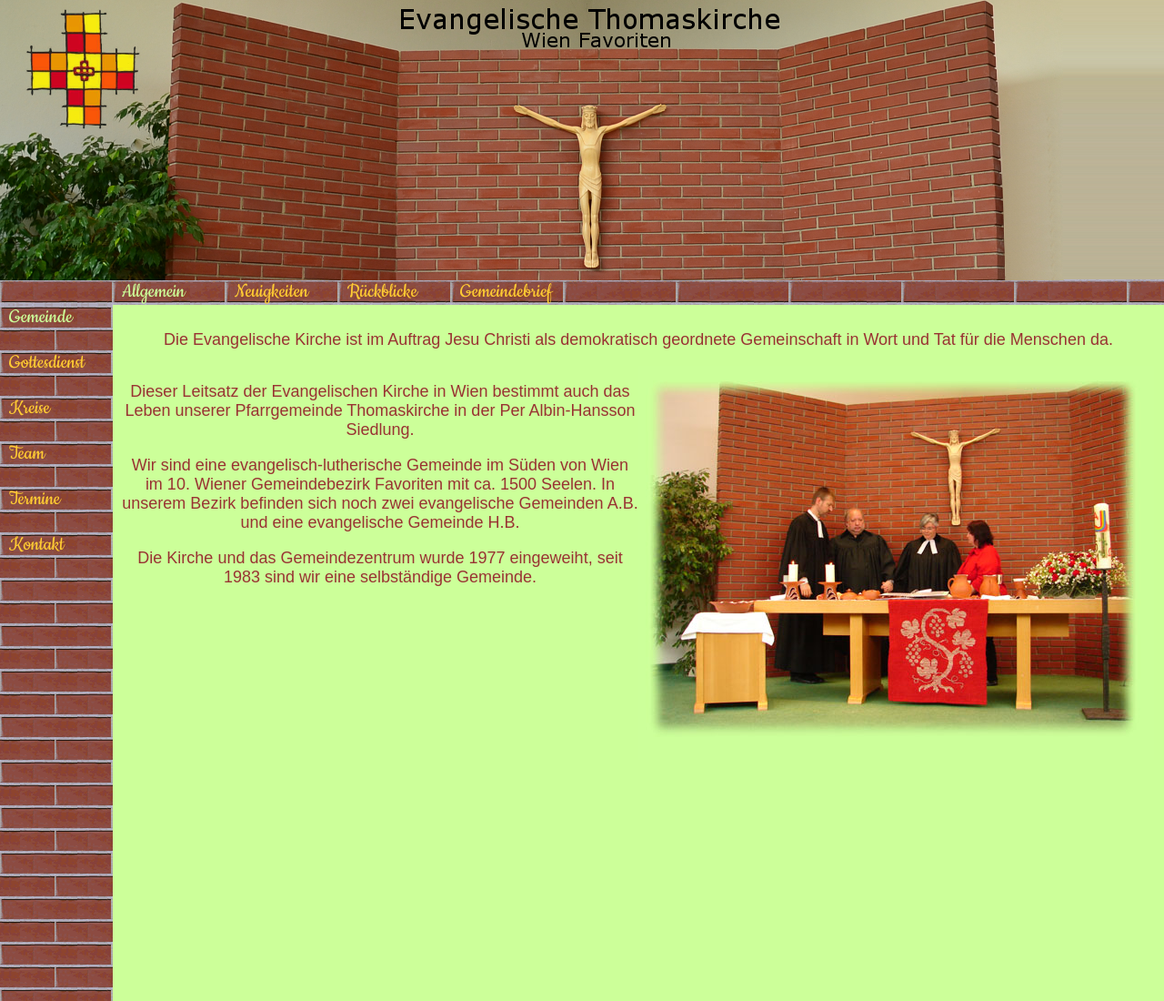
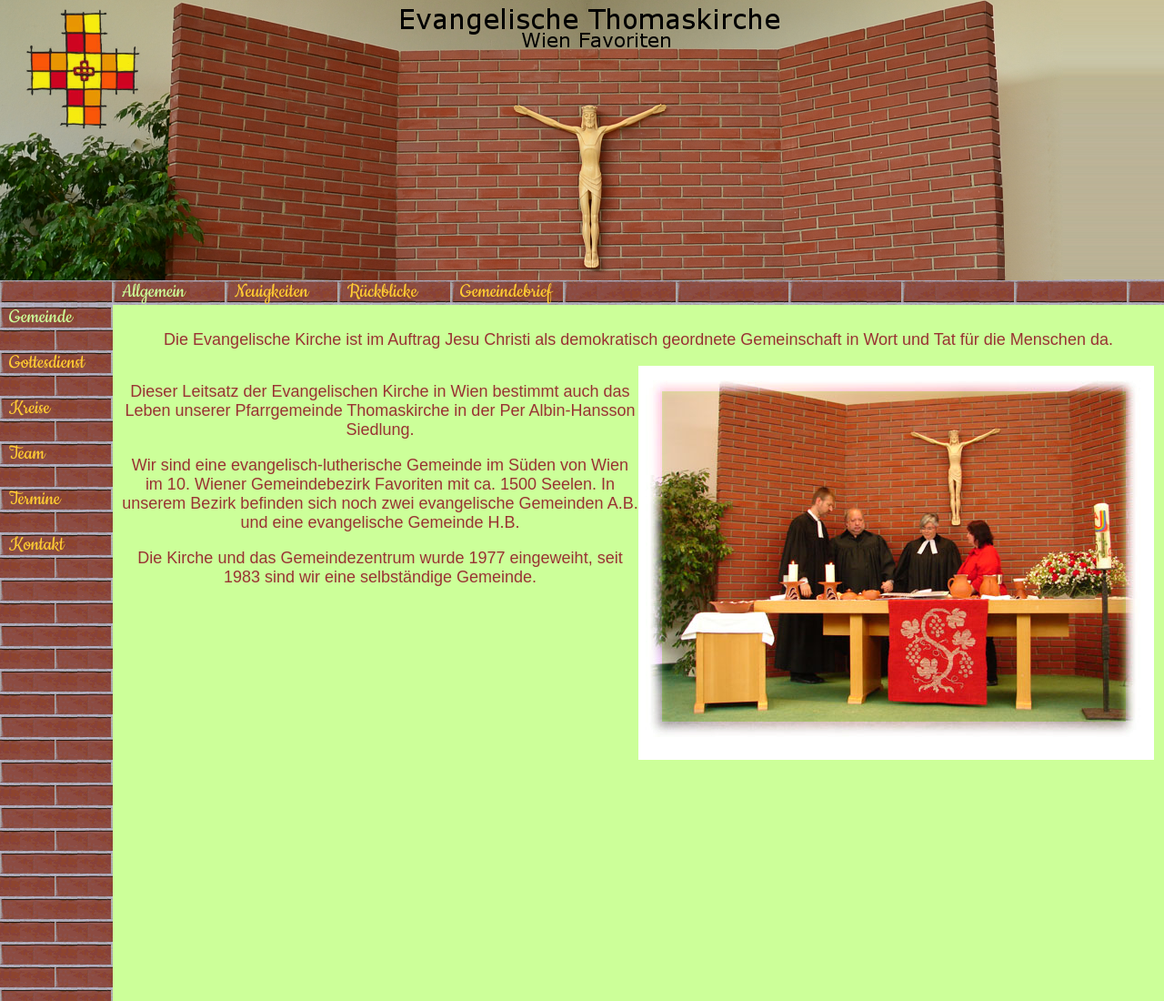
Before and after one commit to Killlbert/thomaskirche.github.io, a plain HTML site: page gemeinde/allgemein.html in a window 1280 px wide. Shown: the top 1100 px of the page at 91% size. Drawn offline with Linux system fonts and the light colour scheme; files whose address does not match are found by name.

Commit message:
neues bild

```diff
--- a/gemeinde/allgemein.html
+++ b/gemeinde/allgemein.html
@@ -52,7 +52,7 @@
 				<p align="center">Die Kirche und das Gemeindezentrum wurde 1977 eingeweiht, seit 1983 sind wir eine selbständige Gemeinde.</p>
 			</div>
 			<div class="col2">
-				<img alt="Altar" src="../images/Altar_Prediger.jpg" />
+				<img alt="Altar" src="../images/Altar_Prediger.png" />
 
 			</div>
 		</div>
```
Also changed, not shown: images/Altar_Prediger.png (added).
